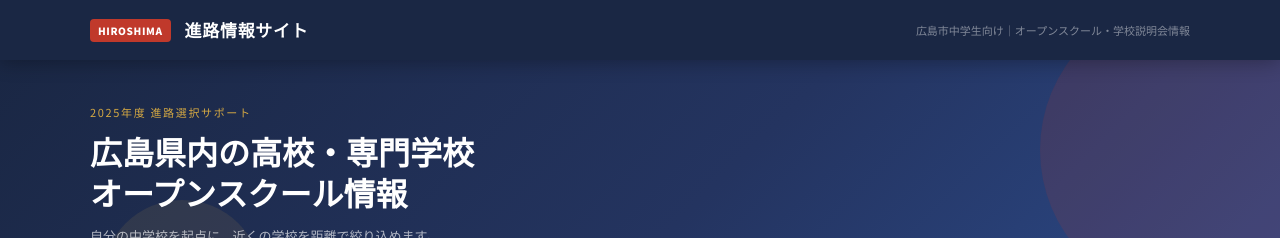
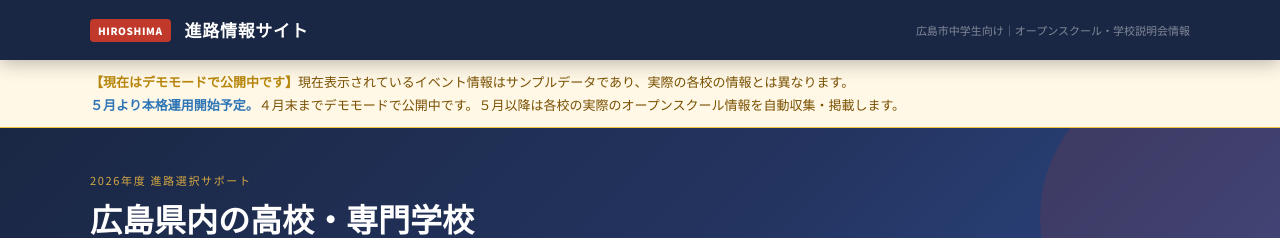
Before and after one commit to harada-yu75-ship-it/hiroshima-shinro, a Next.js app: page / in a window 1280 px wide. Shown: the top 238 px of the page. Built offline with nearby package versions, Linux system fonts and the light colour scheme; no server answers; the database is empty.

Commit message:
Update HeroSection.tsx

```diff
--- a/src/components/HeroSection.tsx
+++ b/src/components/HeroSection.tsx
@@ -2,6 +2,25 @@
 
 export default function HeroSection() {
   return (
+    <>
+      {/* ① デモモード・本格運用お知らせバナー */}
+      <div style={{
+        background: '#FFF8E7',
+        borderBottom: '1px solid #F0C040',
+        padding: '10px 20px',
+      }}>
+        <div style={{ maxWidth: 1100, margin: '0 auto' }}>
+          <p style={{ fontSize: 13, color: '#7A5000', lineHeight: 1.8, margin: 0 }}>
+            <span style={{ fontWeight: 700, color: '#B8860B' }}>【現在はデモモードで公開中です】</span>
+            現在表示されているイベント情報はサンプルデータであり、実際の各校の情報とは異なります。
+            <br />
+            <span style={{ fontWeight: 700, color: '#2E75B6' }}>５月より本格運用開始予定。</span>
+            ４月末までデモモードで公開中です。５月以降は各校の実際のオープンスクール情報を自動収集・掲載します。
+          </p>
+        </div>
+      </div>
+
+      {/* ② ヒーローセクション */}
       <section style={{
         background: 'linear-gradient(135deg, var(--navy) 0%, var(--navy-light) 55%, #2C4A8A 100%)',
         color: 'white',
@@ -26,7 +45,7 @@ export default function HeroSection() {
             fontSize: 11, letterSpacing: '.15em',
             color: 'var(--gold)', textTransform: 'uppercase', marginBottom: 10,
           }}>
-          2025年度 進路選択サポート
+            2026年度 進路選択サポート
           </p>
           <h1 style={{
             fontSize: 'clamp(20px, 4vw, 32px)',
@@ -41,5 +60,6 @@ export default function HeroSection() {
           </p>
         </div>
       </section>
+    </>
   )
 }
```
Lines whose indentation alone changed are shown as unchanged.
